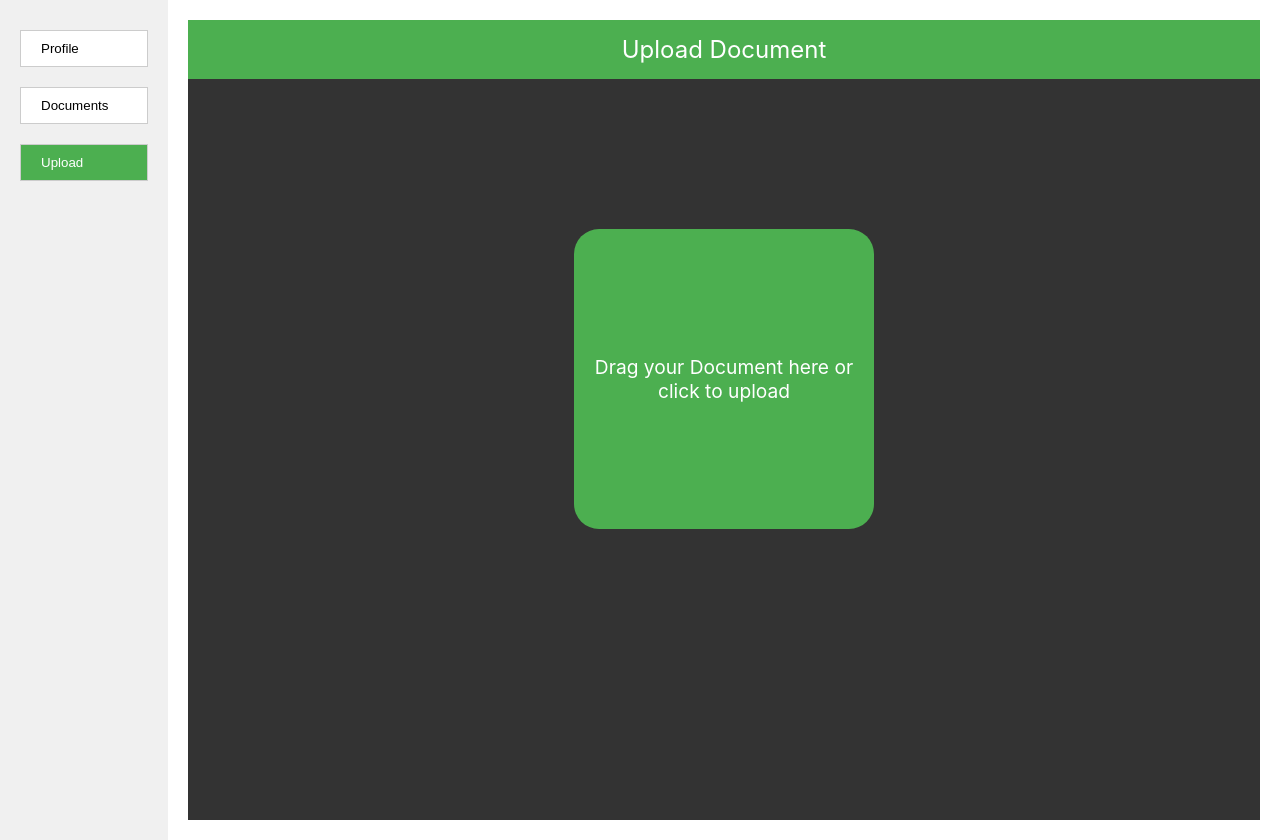
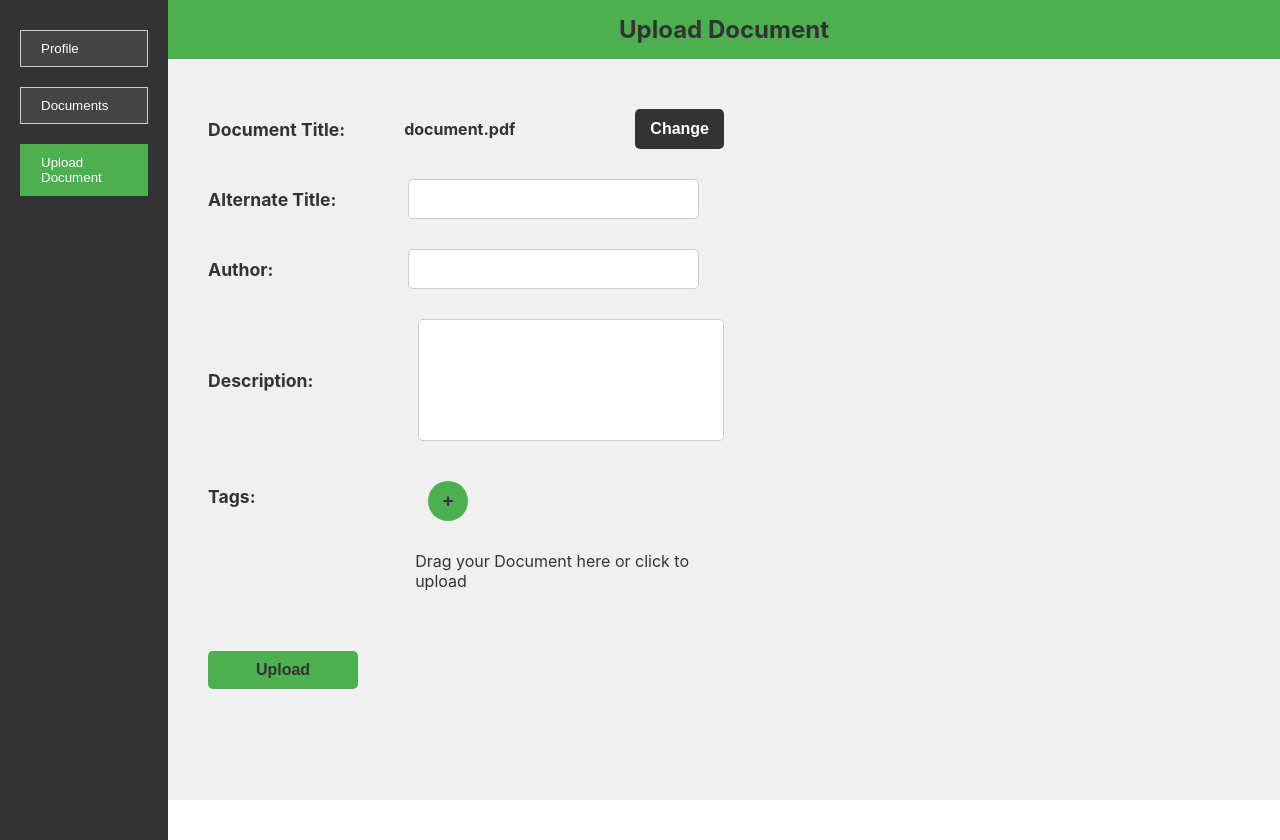
Before and after one commit to Norace2002/SWEN3, a React (Create React App) app in the folder webserver/: page /upload in a window 1280 px wide. Built offline with nearby package versions, Linux system fonts and the light colour scheme.

Commit message:
Changes: - changed upload page design - sidebar customized - frame removed - header updated

```diff
--- a/webserver/src/App.js
+++ b/webserver/src/App.js
@@ -17,7 +17,7 @@ function App() {
                 <Sidebar />
 
                 {/* Main content area which will update based on routes */}
-                <div style={{ flex: 1, padding: '20px' }}>
+                <div style={{ flex: 1 }}>
                     <Routes>
                         {/* Default route to landing page */}
                         <Route path="/" element={<LandingPage />} />
--- a/webserver/src/Upload.css
+++ b/webserver/src/Upload.css
@@ -1,36 +1,135 @@
 .page-container {
     display: flex;
     flex-direction: column;
-    align-items: center;
-    justify-content: flex-start;
+    padding-left: 10%;
+    background-color: #f0f0f0 !important;
+    padding: 0;
     height: 100vh;
-    width: 100%;
-    background-color: #333;
-    box-sizing: border-box;
-    margin: 0;
-    padding: 0;
+    color: #333;
+    position: relative;
 }
 
 .header {
-    width: 100%;
+    background-color: #4caf50;
+    color: #333 !important;
     text-align: center;
-    background-color: #4CAF50;
-    padding: 15px 0;
     font-size: 1.5em;
-    color: #fff;
+    font-weight: bold;
+    padding: 15px;
+    margin-bottom: 30px;
 }
 
-.upload-box {
-    background-color: #4CAF50;
+
+.form-container {
+    display: flex;
+    flex-direction: column;
+    justify-content: flex-start;
+    align-items: flex-start;
+    background-color: #f0f0f0;
+    padding: 20px;
+    border-radius: 10px;
+    box-sizing: border-box;
+    width: 50%;
+    margin: 0;
+    margin-left: 20px;
+}
+
+.form-row {
+    display: flex;
+    flex-direction: row;
+    align-items: center;
+    margin-bottom: 30px;
+    width: 100%;
+}
+
+.label {
+    font-size: 1.1em;
+    font-weight: bold;
+    width: 200px;
+    text-align: left;
+    margin-right: 20px;
+}
+
+.input-field {
     width: 300px;
-    height: 300px;
+    padding: 10px;
+    font-size: 1em;
+    border: 1px solid #ccc;
+    border-radius: 5px;
+    margin-right: 25px;
+
+}
+
+textarea {
+    width: 300px;
+    height: 100px;
+    padding: 10px;
+    font-size: 1em;
+    border: 1px solid #ccc;
+    border-radius: 5px;
+    resize: none;
+}
+
+.text-display {
+    font-size: 1em;
+    font-weight: bold;
+    color: #333;
+    margin-right: 10px;
+}
+
+
+.change-button {
+    background-color: #333;
+    color: white;
+    font-weight: bold;
+    border: none;
+    border-radius: 5px;
+    padding: 10px 15px;
+    cursor: pointer;
+    font-size: 1em;
+    height: 40px;
+    margin-left: 110px;
+
+}
+
+.change-button:hover {
+    background-color: #444;
+}
+
+.upload-button {
+    background-color: #4caf50;
+    font-weight: bold;
+    color: #333;
+    border: none;
+    padding: 10px;
+    border-radius: 5px;
+    font-size: 1em;
+    cursor: pointer;
+    width: 150px;
+    margin-top: 30px;
+}
+
+.upload-button:hover {
+    background-color: #444;
+}
+
+.add-tag-button {
+    background-color: #4caf50;
+    font-weight: bold;
+    color: #333;
+    border: none;
+    border-radius: 50%;
+    padding: 10px;
+    font-size: 1.2em;
+    width: 40px;
+    height: 40px;
     display: flex;
     align-items: center;
     justify-content: center;
-    border-radius: 25px;
-    color: #fff;
-    font-size: 1.2em;
-    text-align: center;
     cursor: pointer;
-    margin-top: 150px;
+    margin-top: 10px;
 }
+
+.add-tag-button:hover {
+    background-color: #45a049;
+}
--- a/webserver/src/paperless/profile.js
+++ b/webserver/src/paperless/profile.js
@@ -3,7 +3,7 @@ import React from "react";
 
 function ProfilePage(){
     return(
-        <div style={{display: 'flex'}}>
+        <div style={{display: 'flex', padding: '20px'}}>
             <h1> Profile Page </h1>
         </div>
     );
--- a/webserver/src/paperless/sidebar.js
+++ b/webserver/src/paperless/sidebar.js
@@ -2,9 +2,15 @@ import React from 'react';
 import { useNavigate, useLocation } from 'react-router-dom';
 import '../sidebar.css';
 
-function Button({ onClick, title, className }) {
+function Button({ onClick, title, isActive }) {
     return (
-        <button onClick={onClick} className={className}>
+        <button
+            onClick={onClick}
+            style={{
+                ...styles.button,
+                ...(isActive ? styles.activeButton : {}),
+            }}
+        >
             {title}
         </button>
     );
@@ -18,32 +24,50 @@ function Sidebar() {
         navigate(page);
     };
 
-    const isActive = (path) => {
-        if (path === '/documents') {
-            return location.pathname.startsWith('/documents');
-        }
-        return location.pathname === path;
-    };
-
     return (
-        <div className="sidebar">
+        <div style={styles.sidebar}>
             <Button
                 onClick={() => handleNavigation('/profile')}
-                className={`sidebar-button ${isActive('/profile') ? 'sidebar-button-active' : ''}`}
                 title="Profile"
+                isActive={location.pathname === '/profile'}
             />
             <Button
                 onClick={() => handleNavigation('/documents')}
-                className={`sidebar-button ${isActive('/documents') ? 'sidebar-button-active' : ''}`}
                 title="Documents"
+                isActive={location.pathname === '/documents' || location.pathname.includes('/documents/')}
             />
             <Button
                 onClick={() => handleNavigation('/upload')}
-                className={`sidebar-button ${isActive('/upload') ? 'sidebar-button-active' : ''}`}
-                title="Upload"
+                title="Upload Document"
+                isActive={location.pathname === '/upload'}
             />
         </div>
     );
 }
 
+const styles = {
+    sidebar: {
+        width: '10%',
+        height: '100vh',
+        padding: '20px',
+        backgroundColor: '#333',
+        display: 'flex',
+        flexDirection: 'column',
+    },
+    button: {
+        padding: '10px 20px',
+        margin: '10px 0',
+        backgroundColor: '#444',
+        color: 'white',
+        border: '1px solid #ccc',
+        textAlign: 'left',
+        cursor: 'pointer',
+    },
+    activeButton: {
+        backgroundColor: '#4CAF50',
+        color: 'white',
+        border: '1px solid #4CAF50',
+    },
+};
+
 export default Sidebar;
--- a/webserver/src/paperless/upload.js
+++ b/webserver/src/paperless/upload.js
@@ -1,13 +1,20 @@
-import Sidebar from "./sidebar";
 import React, { useRef, useState } from "react";
-import '../Upload.css';
+import "../Upload.css";
 
 let uidCounter = 3;
 
 function UploadPage() {
     const fileInputRef = useRef(null);
     const [selectedFile, setSelectedFile] = useState(null);
+    const [isEditing, setIsEditing] = useState(false);
+    const [documentTitle, setDocumentTitle] = useState("document.pdf");
+    const handleSaveClick = () => {
+        setIsEditing(false);
+    };
 
+    const handleEditClick = () => {
+        setIsEditing(true);
+    };
 
     //-------------------- Input Events -------------------
     const handleUploadClick = () => {
@@ -19,6 +26,7 @@ function UploadPage() {
         const file = event.target.files[0];
         if (file) {
             setSelectedFile(file);
+            setDocumentTitle(file.name);
             console.log("Selected file:", file);
 
             uploadFile(file);
@@ -31,6 +39,7 @@ function UploadPage() {
         const file = event.dataTransfer.files[0];
         if (file) {
             setSelectedFile(file);
+            setDocumentTitle(file.name);
             console.log("Dropped file:", file);
 
             uploadFile(file);
@@ -94,8 +103,48 @@ function UploadPage() {
         <div className="page-container">
             {/* header-area */}
             <div className="header">Upload Document</div>
-
-            {/* content-area */}
+            <div className="form-container">
+                <div className="form-row">
+                    <label className="label">Document Title:</label>
+                    {isEditing ? (
+                        <>
+                            <input
+                                className="input-field"
+                                type="text"
+                                value={documentTitle}
+                                onChange={(e) => setDocumentTitle(e.target.value)}
+                            />
+                            <button className="change-button" onClick={handleSaveClick}>
+                                Save
+                            </button>
+                        </>
+                    ) : (
+                        <>
+                            <span className="text-display">{documentTitle}</span>
+                            <button className="change-button" onClick={handleEditClick}>
+                                Change
+                            </button>
+                        </>
+                    )}
+                </div>
+                <div className="form-row">
+                    <label className="label">Alternate Title:</label>
+                    <input className="input-field" type="text" />
+                </div>
+                <div className="form-row">
+                    <label className="label">Author:</label>
+                    <input className="input-field" type="text" />
+                </div>
+                <div className="form-row">
+                    <label className="label">Description:</label>
+                    <textarea></textarea>
+                </div>
+                <div className="form-row">
+                    <label className="label">Tags:</label>
+                    <button className="add-tag-button">+</button>
+                </div>
+                <div className="form-row">
+                    <label className="label"></label>
                     <div
                         className="upload-box"
                         onClick={handleUploadClick}
@@ -106,15 +155,15 @@ function UploadPage() {
                             ? `Selected: ${selectedFile.name}`
                             : "Drag your Document here or click to upload"}
                     </div>
-
-            {/* input */}
                     <input
                         type="file"
                         ref={fileInputRef}
-                style={{ display: 'none' }}
+                        style={{ display: "none" }}
                         onChange={handleFileChange}
-                //accept="application/pdf" //accept only pdf ? or not
                     />
+                </div>
+                <button className="upload-button">Upload</button>
+            </div>
         </div>
     );
 }
--- a/webserver/src/sidebar.css
+++ b/webserver/src/sidebar.css
@@ -2,7 +2,7 @@
     width: 10%;
     height: 100vh;
     padding: 20px;
-    background-color: #f0f0f0;
+    background-color: #333;
     display: flex;
     flex-direction: column;
 }
@@ -10,7 +10,8 @@
 .sidebar-button {
     padding: 10px 20px;
     margin: 10px 0;
-    background-color: #fff;
+    background-color: #4CAF50;
+    color: white;
     border: 1px solid #ccc;
     cursor: pointer;
     text-align: left;
```
Lines whose indentation alone changed are shown as unchanged.
